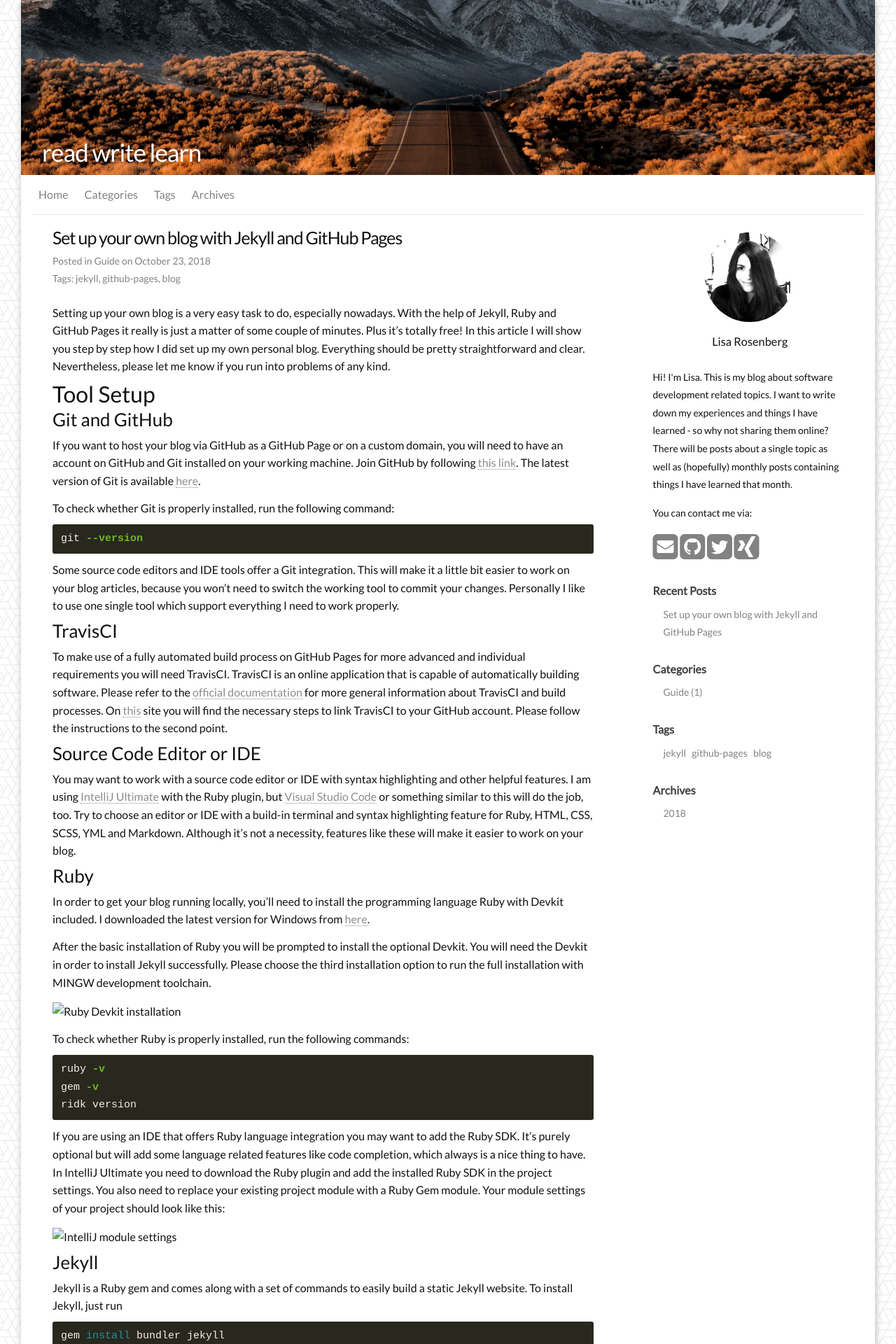
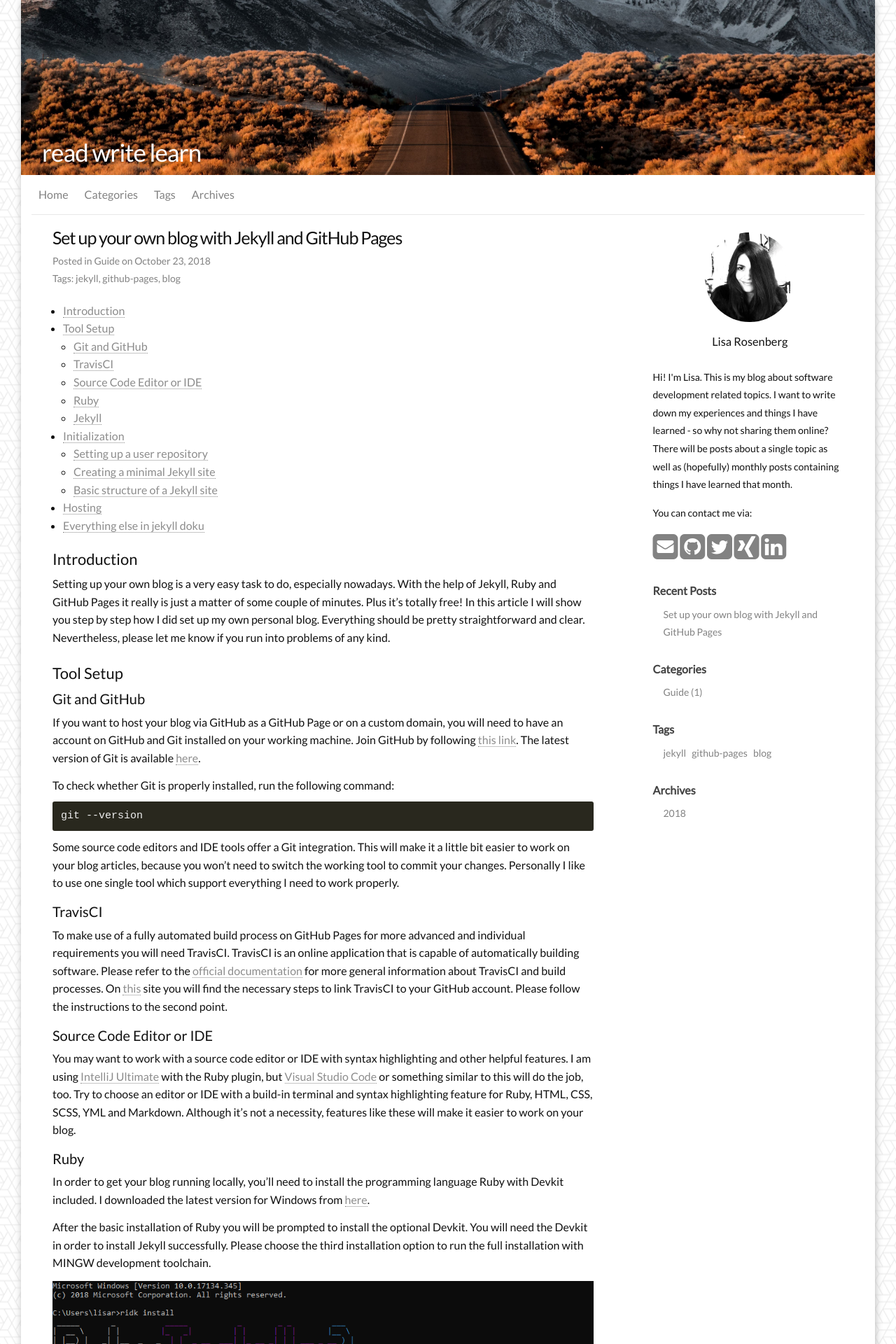
Before and after one commit to lisa-rosenberg/lisa-rosenberg.github.io, a Jekyll site: the page built from _posts/2018-10-23-setup-blog-with-jekyll-and-github-pages.md, in a window 1280 px wide. Shown: the top 1920 px of the page at 70% size. Built offline with Jekyll 4.4.1, drawn with Linux system fonts in a browser that asks for light colours; comment, search, counter and statistics services are not loaded; the table of contents is made by our own code; some of the changed text lies outside the part shown.

Commit message:
Update jekyll setup post, Add new gem file for toc, Add LinkedIn link

````diff
--- a/Gemfile
+++ b/Gemfile
@@ -7,6 +7,7 @@ gem "jekyll", "~> 3.8.4"
 group :jekyll_plugins do
   gem "jekyll-feed", "~> 0.6"
   gem "jekyll-paginate", "~> 1.1.0"
+  gem "jekyll-toc"
 end
 
 # Windows does not include zoneinfo files, so bundle the tzinfo-data gem
--- a/_config.yml
+++ b/_config.yml
@@ -17,6 +17,7 @@ locale                  : en_US
 twitter_username        : rosenbeli
 github_username         : lisa-rosenberg
 xing_username           : Lisa_Rosenberg3
+linkedin_username       : lisa-rosenberg-206a93142
 disqus_shortname        :
 favicon                 : "assets/images/page/favicon.ico"
 aboutme                 :
@@ -45,13 +46,15 @@ locales:
 
 # Build Settings
 markdown                : kramdown
-highlighter             : #pygments
 kramdown:
   input                 : GFM
   syntax_highlighter    : rouge
-plugins                 : [jekyll-paginate]
+  parse_block_html      : true
 paginate                : 5
 excerpt_separator       : <!-- more -->
+plugins:
+  - jekyll-paginate
+  - jekyll-toc
 
 # Reading files
 exclude:
--- a/_includes/about_me.html
+++ b/_includes/about_me.html
@@ -32,6 +32,12 @@
     </a>
     {% endif %}
 
+    {% if site.linkedin_username != empty %}
+    <a href="https://www.linkedin.com/in/{{site.linkedin_username}}/" title="LinkedInID: {{site.linkedin_username}}">
+        <i class="fa fa-linkedin-square fa-3x"></i>
+    </a>
+    {% endif %}
+
     {% endif %}
 
 </div>
--- a/_layouts/post.html
+++ b/_layouts/post.html
@@ -35,7 +35,7 @@ layout: default
     </header>
 
     <article class="post-content" itemprop="articleBody">
-        {{ content }}
+        {{ content | toc}}
     </article>
 
 </div>
--- a/_posts/2018-10-23-setup-blog-with-jekyll-and-github-pages.md
+++ b/_posts/2018-10-23-setup-blog-with-jekyll-and-github-pages.md
@@ -1,12 +1,14 @@
 ---
-layout: post
-title: "Set up your own blog with Jekyll and GitHub Pages"
-date: 2018-10-23 12:36:00
-image: "/assets/images/posts/2018/10-setup-jekyll-cover.jpg"
-categories: Guide
-tags: jekyll github-pages blog
+layout      : post
+title       : "Set up your own blog with Jekyll and GitHub Pages"
+date        : 2018-10-23 12:36:00
+image       : "/assets/images/posts/2018/10-setup-jekyll-cover.jpg"
+categories  : Guide
+tags        : jekyll github-pages blog
+toc         : true
 ---
 
+# Introduction
 Setting up your own blog is a very easy task to do, especially nowadays.
 With the help of Jekyll, Ruby and GitHub Pages it really is just a matter of some couple of minutes.
 Plus it's totally free!
@@ -14,14 +16,15 @@ In this article I will show you step by step how I did set up my own personal bl
 Everything should be pretty straightforward and clear.
 Nevertheless, please let me know if you run into problems of any kind.
 
-## Tool Setup
-### Git and GitHub
+# Tool Setup
+## Git and GitHub
 If you want to host your blog via GitHub as a GitHub Page or on a custom domain, you will need to have an account on GitHub and Git installed on your working machine.
 Join GitHub by following [this link](https://github.com/).
 The latest version of Git is available [here](https://git-scm.com/downloads).
 
 To check whether Git is properly installed, run the following command:
-```shell
+
+```text
 git --version
 ```
 
@@ -29,7 +32,7 @@ Some source code editors and IDE tools offer a Git integration.
 This will make it a little bit easier to work on your blog articles, because you won't need to switch the working tool to commit your changes.
 Personally I like to use one single tool which support everything I need to work properly.
 
-### TravisCI
+## TravisCI
 To make use of a fully automated build process on GitHub Pages for more advanced and individual requirements you will need TravisCI.
 TravisCI is an online application that is capable of automatically building software.
 Please refer to the [official documentation](https://docs.travis-ci.com/user/for-beginners/) for more general information about TravisCI and build processes.
@@ -37,13 +40,13 @@ On [this](https://docs.travis-ci.com/user/tutorial) site you will find the neces
 Please follow the instructions to the second point.
 
 
-### Source Code Editor or IDE
+## Source Code Editor or IDE
 You may want to work with a source code editor or IDE with syntax highlighting and other helpful features.
 I am using [IntelliJ Ultimate](https://www.jetbrains.com/idea/download/#section=windows) with the Ruby plugin, but [Visual Studio Code](https://code.visualstudio.com/Download) or something similar to this will do the job, too.
 Try to choose an editor or IDE with a build-in terminal and syntax highlighting feature for Ruby, HTML, CSS, SCSS, YML and Markdown.
 Although it's not a necessity, features like these will make it easier to work on your blog.
 
-### Ruby
+## Ruby
 In order to get your blog running locally, you'll need to install the programming language Ruby with Devkit included.
 I downloaded the latest version for Windows from [here](https://rubyinstaller.org/downloads/).
 
@@ -51,11 +54,11 @@ After the basic installation of Ruby you will be prompted to install the optiona
 You will need the Devkit in order to install Jekyll successfully.
 Please choose the third installation option to run the full installation with MINGW development toolchain.
 
-![Ruby Devkit installation](../assets/images/posts/2018/10-setup-jekyll-devkit.png)
+![Ruby Devkit installation](/assets/images/posts/2018/10-setup-jekyll-devkit.png)
 
 To check whether Ruby is properly installed, run the following commands:
 
-```shell
+```text
 ruby -v
 gem -v
 ridk version
@@ -67,13 +70,13 @@ In IntelliJ Ultimate you need to download the Ruby plugin and add the installed
 You also need to replace your existing project module with a Ruby Gem module.
 Your module settings of your project should look like this:
 
-![IntelliJ module settings](../assets/images/posts/2018/10-setup-jekyll-intellij-modules.png)
+![IntelliJ module settings](/assets/images/posts/2018/10-setup-jekyll-intellij-modules.png)
 
-### Jekyll
+## Jekyll
 Jekyll is a Ruby gem and comes along with a set of commands to easily build a static Jekyll website.
 To install Jekyll, just run
 
-```shell
+```text
 gem install bundler jekyll
 ```
 
@@ -84,13 +87,13 @@ It will also be used to build your Jekyll website locally.
 
 To check whether Jekyll and Bundler are properly installed, run the following command:
 
-```shell
+```text
 jekyll -v
 bundler -v
 ```
 
-## Initialization
-### Setting up a user repository
+# Initialization
+## Setting up a user repository
 Firstly you need to create a new repository on GitHub.
 The name for your repository has to follow a certain naming convention in order to make it a GitHub Pages repository: `<username>.github.io`.
 GitHub will recognize this as your personal GitHub Page.
@@ -105,7 +108,7 @@ There is one important restriction regarding user repositories.
 In a user repository your GitHub Pages blog will only build from the master branch.
 There is no way to change this behaviour in the repository settings:
 
-![GitHub user repository settings](../assets/images/posts/2018/10-setup-jekyll-github-pages.png)
+![GitHub user repository settings](/assets/images/posts/2018/10-setup-jekyll-github-pages.png)
 
 Therefore, GitHub will automatically try to build anything you push on this branch.
 Please keep this in mind.
@@ -115,14 +118,14 @@ We will see how to even automate the whole process of releasing a new article to
 
 Clone the repository you just have created via HTTPS or SSH.
 
-### Creating a minimal Jekyll site
+## Creating a minimal Jekyll site
 Now that we have all tools needed and a GitHub user repository to work with it's time to create your blog.
 
 If not already done open your cloned local repository in your Source Code Editor or IDE with an build-in terminal.
 Alternatively, navigate with the Command Line tool to it.
 To create a new basic Jekyll site you have to run the following command:
 
-```shell
+```text
 jekyll new . --force
 ```
 
@@ -134,13 +137,13 @@ The given command will set up some basic files and folders along with a minimal
 
 To build your newly created Jekyll site locally you only have to run the following command:
 
-```shell
+```text
 bundle exec jekyll serve
 ```
 
 If anything has successfully worked you should get the following output:
 
-```shell
+```text
 Configuration file: C:/path/to/repository.github.io/_config.yml
             Source: C:/path/to/repository.github.io
        Destination: C:/path/to/repository.github.io/_site
@@ -158,9 +161,9 @@ Now is a good time to commit and push your progress on GitHub.
 GitHub will automatically build your Jekyll site which can be accessed online by using your GitHub GitHub Pages URL `https://<username>.github.io/`.
 Locally and remotely your blog should now look like this:
 
-![Minimal Jekyll site](../assets/images/posts/2018/10-setup-jekyll-first-page.png)
+![Minimal Jekyll site](/assets/images/posts/2018/10-setup-jekyll-first-page.png)
 
-### Basic structure of a Jekyll site
+## Basic structure of a Jekyll site
 Okay, we now have a basic scaffold to work with.
 Let's look on where to add actual content.
 For this we need to understand the directory and file structure of Jekyll.
@@ -183,7 +186,7 @@ Your repository should currently look like this:
 But for what are the files and directories used?
 * **_config.yml**: Configuration data will be stored here
 * **_posts**: This is the directory where blog posts should be stored
-    * **YYYY-MM-DD-title-of-post.markdown**: Naming convention for any blog post markdown file
+* **YYYY-MM-DD-title-of-post.markdown**: Naming convention for any blog post markdown file
 * **_site**: The built Jekyll site. Here is everything that is actually displayed in your browser
 * **.sass-cache**: Stylesheet cache
 * **404.html**: A basic error page
@@ -207,7 +210,7 @@ Jekyll uses them for blog post related adjustments - e.g. what page layout to us
 Basically the meta information section only consists of some variables which are declared and/or used somewhere else in the sourcecode of this repository.
 The meta information section of the example blog post markdown file looks like this:
 
-```markdown
+```yaml
 layout: post
 title:  "Welcome to Jekyll!"
 date:   2018-10-29 22:26:13 +0100
@@ -216,11 +219,12 @@ categories: jekyll update
 
 The `_config.yml` file and `_posts` directory are the two most important things to understand and to use.
 Of course, at some point you probably will modify other files, too.
-In case you aim to get a very basic blog running, you can stop reading here.
+In case you aim to get a very basic blog running, you can stop reading here, because to write articles on your blog it's only necessary to add new blog post markdown files and push your changes to GitHub.
+However, if you want a more personal blog, the following chapter will
 
-## Hosting
+# Hosting
     - Github Pages
     - Travis CI
 
 
-## Everything else in jekyll doku
+# Everything else in jekyll doku
--- a/_sass/_layout.scss
+++ b/_sass/_layout.scss
@@ -281,39 +281,25 @@
   }
 
   h1 {
-    font-size: 38px;
+    font-size: 22px;
     line-height: 1em;
-
-    @include media-query($on-laptop) {
-      font-size: 36px;
-    }
+    margin-top: 25px;
   }
 
   h2 {
-    font-size: 32px;
+    font-size: 20px;
     line-height: 1em;
-
-    @include media-query($on-laptop) {
-      font-size: 28px;
-    }
+    margin-top: 15px;
   }
 
   h3 {
-    font-size: 26px;
+    font-size: 18px;
     line-height: 1em;
-
-    @include media-query($on-laptop) {
-      font-size: 22px;
-    }
   }
 
   h4 {
-    font-size: 20px;
+    font-size: 16px;
     line-height: 1em;
-
-    @include media-query($on-laptop) {
-      font-size: 18px;
-    }
   }
 }
 
````
